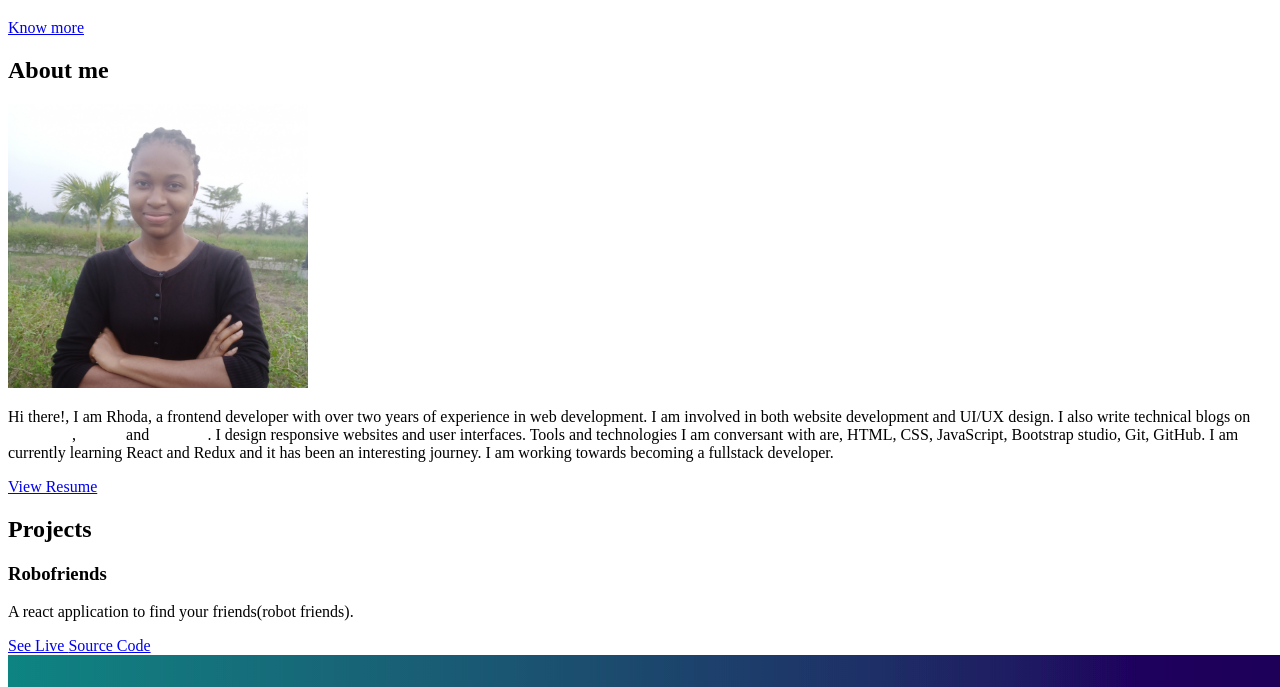
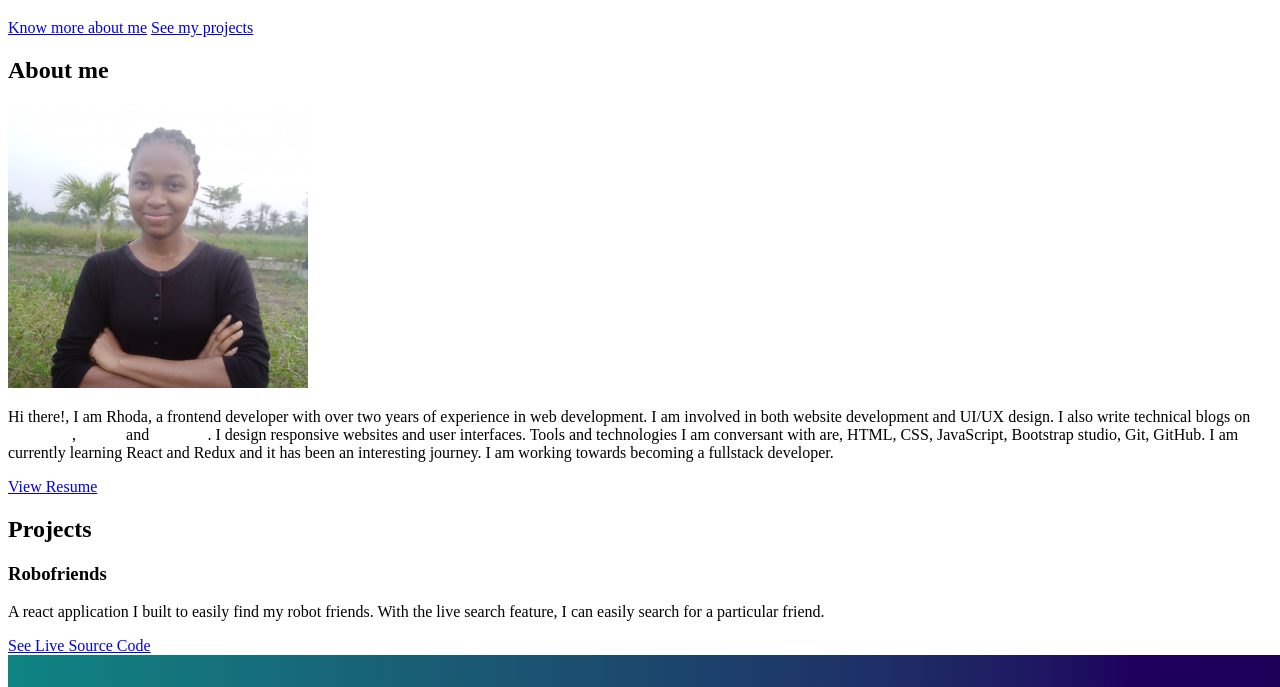
Before and after one commit to ivioje/doctdev, a website: page src/template.html in a window 1280 px wide. Shown: the part 98-785 px from the top of the page. Drawn offline with nearby package versions, Linux system fonts and the light colour scheme.

Commit message:
changed description

```diff
--- a/src/template.html
+++ b/src/template.html
@@ -37,7 +37,8 @@
           I'm a Frontend Developer.     <small style="font-size: 14px; font-weight: 900;">UI/UX design | web development</small>
         </h1>
         <p class="hero-cta" class="load-hidden">
-          <a class="cta-btn cta-btn--hero" href="#about">Know more</a>
+          <a class="cta-btn cta-btn--hero" href="#about">Know more about me</a>
+          <a class="cta-btn cta-btn--hero" href="#projects">See my projects</a>
         </p>
       </div>
     </div>
@@ -93,7 +94,7 @@
                 <h3 class="project-wrapper__text-title">Robofriends</h3>
                 <div>
                   <p class="mb-4">
-                    A react application to find your friends(robot friends).
+                    A react application I built to easily find my robot friends. With the live search feature, I can easily search for a particular friend.
                   </p>
                 </div>
                 <a target="_blank" class="cta-btn cta-btn--hero" href="https://robotfriends-ivioje.netlify.app/">
```
